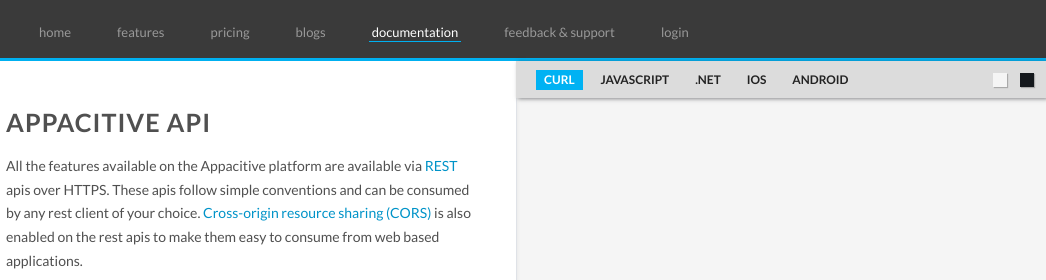
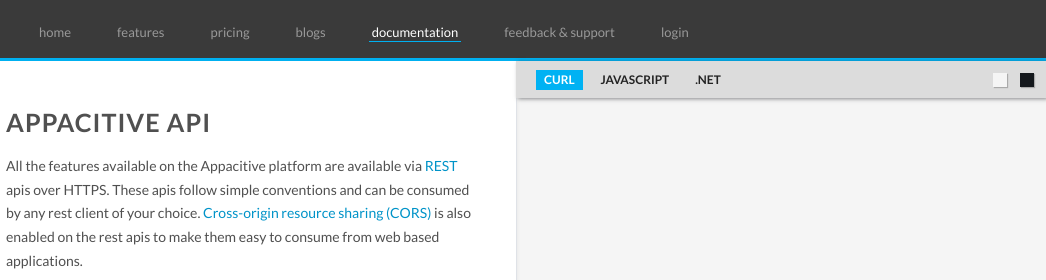
Before and after one commit to travelnxt/appacitive-docs, a plain HTML site: page index.html in a window 1280 px wide. Shown: the top 280 px of the page, 234-1280 px from the left. Drawn offline with Linux system fonts and the light colour scheme.

Commit message:
removed ios and android tab from language-bar. issue 1

```diff
--- a/index.html
+++ b/index.html
@@ -61,8 +61,8 @@
                     <li><a data-lang="rest">Curl</a></li>
                     <li><a data-lang="javascript">javascript</a></li>
                     <li><a data-lang="csharp">.Net</a></li>
-                    <li><a data-lang="ios">iOS</a></li>
-                    <li><a data-lang="android">Android</a></li>
+                    <!--<li><a data-lang="ios">iOS</a></li>
+                    <li><a data-lang="android">Android</a></li>-->
                 </ul>
                 <div class="theme-switch">
                     <a class="theme theme-white" data-theme="white" title="Switch to White theme"></a>
```
